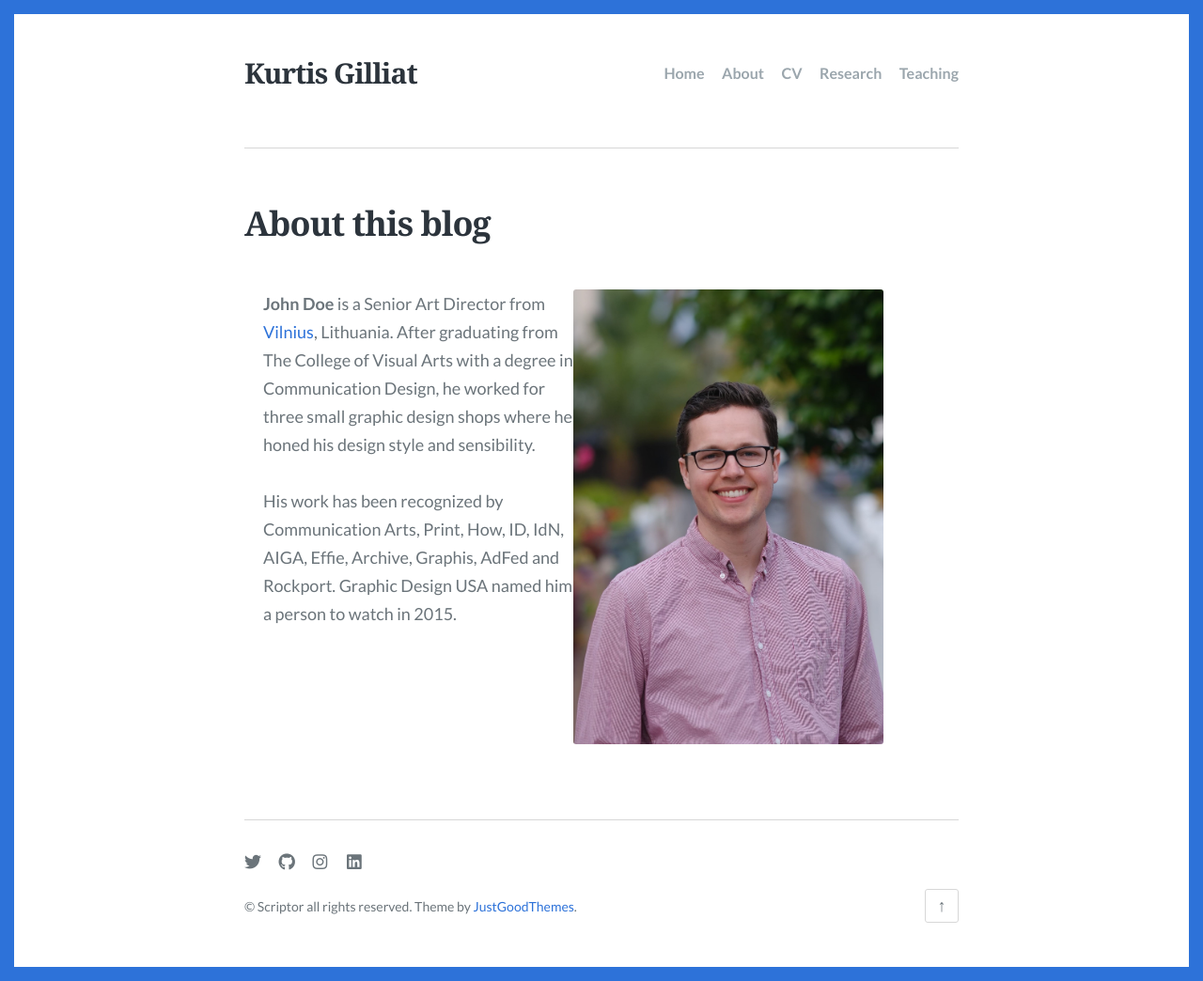
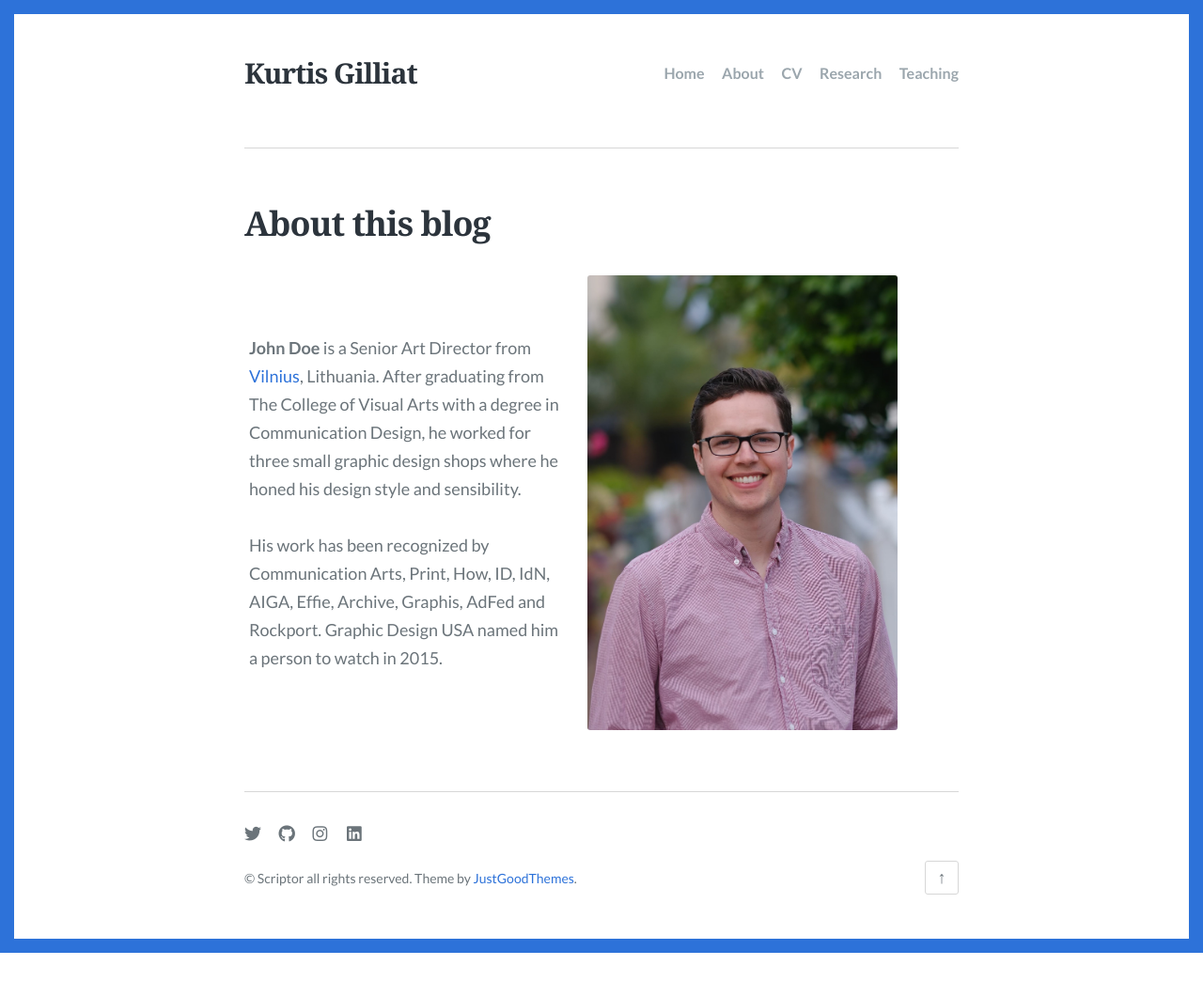
Before and after one commit to kgilliat/kgilliat.github.io, a Jekyll site: the page built from index.html, in a window 1280 px wide. Shown: the whole page at 94% size. Built offline with Jekyll 4.4.1, drawn with Linux system fonts in a browser that asks for light colours; some web fonts are replaced; the list of posts is cut into pages by our own code; after the commit the page ends 1014 px from its top, so only the background shows below that.

Commit message:
Update column_page.html

```diff
--- a/_layouts/column_page.html
+++ b/_layouts/column_page.html
@@ -10,7 +10,7 @@ layout: default
     <div class="post-content">
       <div class="columns">
         <div class="column-left">
-            {{ content | markdownify }}
+          {{ content | markdownify }}
         </div><!-- .column-left -->
         <div class="column-right">
           {% if page.feature_image and page.feature_image != "" %}
@@ -27,11 +27,12 @@ layout: default
 <style>
   .columns {
     display: flex;
-    gap: 20px; /* Add gap between columns */
+    gap: 80px; /* Add gap between columns */
+    align-items: center; /* Center the content vertically */
   }
   .column-left, .column-right {
     flex: 1;
-    padding: 20px;
+    padding: 5px;
   }
   .post-thumbnail img {
     max-width: 100%;
```
